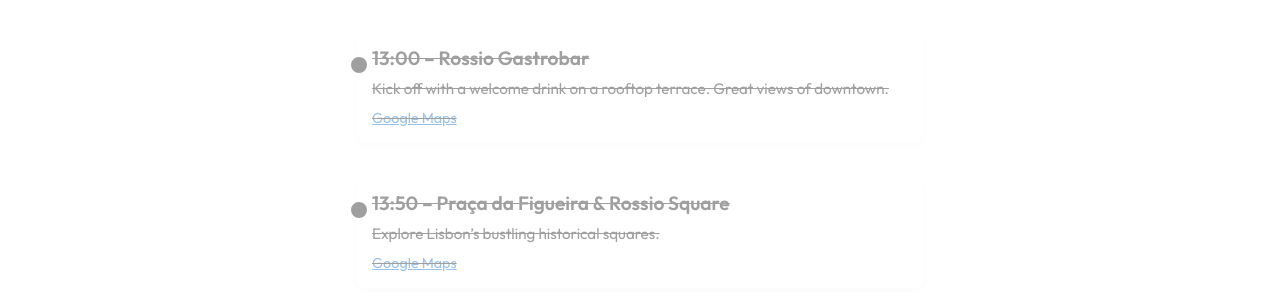
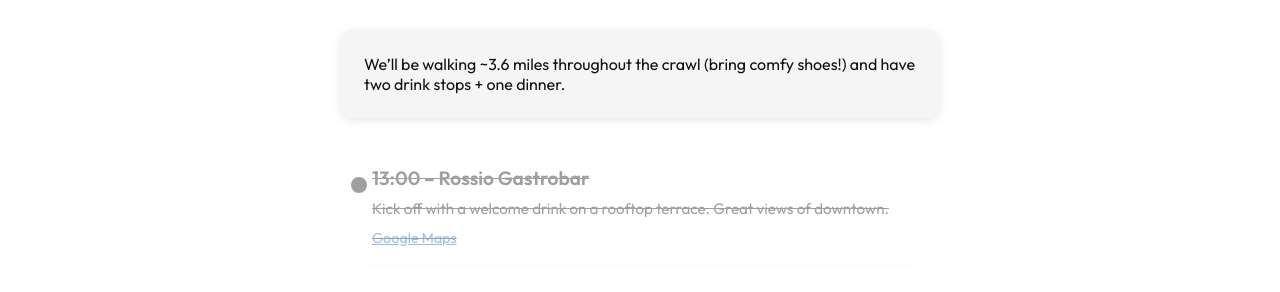
Before and after one commit to rkorsuns/lisbon-barcrawl, a plain HTML site: page index.html in a window 1280 px wide. Shown: the part 482-774 px from the top of the page. Drawn offline with Linux system fonts and the light colour scheme.

Commit message:
Update index.html

```diff
--- a/index.html
+++ b/index.html
@@ -110,6 +110,15 @@
         margin: 2rem 0;
         border-radius: 10px;
       }
+      .summary-box {
+        background-color: #f5f5f5;
+        padding: 1.5rem;
+        max-width: 600px;
+        margin: 2rem auto;
+        border-radius: 12px;
+        box-shadow: 0 2px 8px rgba(0,0,0,0.1);
+        font-size: 1rem;
+      }
       @media screen and (max-width: 600px) {
         header h1 {
           font-size: 1.8rem;
@@ -125,6 +134,10 @@
     <header>
       <h1>Rachel & Zach's Lisbon Crawl</h1>
     </header>
+
+    <div class="summary-box">
+      We’ll be walking ~3.6 miles throughout the crawl (bring comfy shoes!) and have two drink stops + one dinner.
+    </div>
 
     <div class="timeline" id="timeline"></div>
 
@@ -201,7 +214,7 @@
       const timeline = document.getElementById("timeline");
 
       function parseTimeToMinutes(timeStr) {
-        const [hours, minutes] = timeStr.split(":").map(Number);
+        const [hours, minutes] = timeStr.split(":" ).map(Number);
         return hours * 60 + minutes;
       }
 
```
